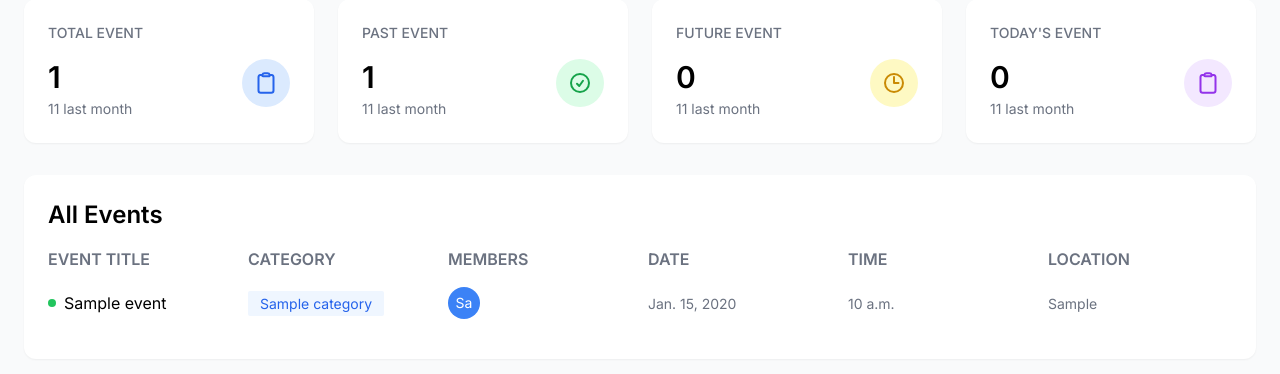
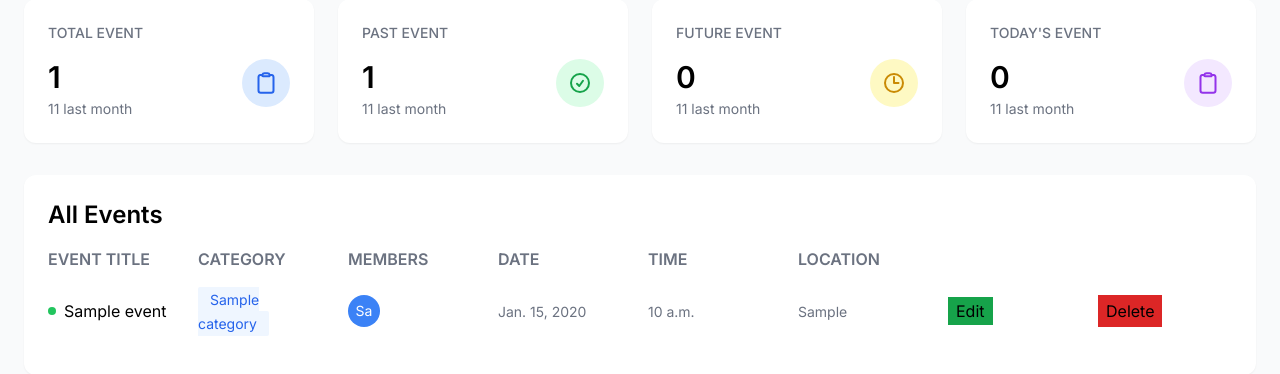
Before and after one commit to mashukabashar/phitron-django-assignment-1, a Django app: page /events/dashboard/ in a window 1280 px wide. Shown: the part 97-471 px from the top of the page. Run offline with Django 5.2, Linux system fonts and the light colour scheme; tables that the repository leaves empty hold one stand-in row (values such as "Sample post"); some libraries are stand-ins or nearby versions.

Commit message:
module 8.5 completed

```diff
--- a/events/templates/dashboard.html
+++ b/events/templates/dashboard.html
@@ -178,7 +178,7 @@
                 </p>
 
 
-                <div class="grid grid-cols-6 text-medium font-semibold text-gray-500 mb-4 gap-4">
+                <div class="grid grid-cols-8 text-medium font-semibold text-gray-500 mb-4 gap-4">
 
 
                     <div>EVENT TITLE</div>
@@ -193,10 +193,12 @@
 
                     <div>LOCATION </div>
 
+                    {% comment %} <div>EDIT </div> {% endcomment %}
+
                 </div>
 
                 {% for event in events %}
-                <div class="grid grid-cols-6 items-center mb-4 gap-4">
+                <div class="grid grid-cols-8 items-center mb-4 gap-4">
 
 
                     <div class="flex items-center gap-2">
@@ -232,6 +234,14 @@
                         <span class="text-gray-500 text-sm">{{event.location}}</span>
                     </div>
 
+                    <div>
+                        <a href='{% url "update-event" event.id %}' class="px-2 py-1 bg-green-600">Edit</a>
+                    </div>
+
+                    <div>
+                        <button class="px-2 py-1 bg-red-600">Delete</span>
+                    </div>
+
                 </div>
                 {% endfor %}
 
--- a/events/urls.py
+++ b/events/urls.py
@@ -1,5 +1,5 @@
 from django.urls import path
-from events.views import dashboard, test, create_event, view_event
+from events.views import dashboard, test, create_event, view_event, update_event
 
 urlpatterns = [
     # path('show_event/',show_event),
@@ -9,5 +9,6 @@ urlpatterns = [
     path("dashboard/",dashboard, name='dashboard'),
     path("test/",test),
     path("create-event/",create_event, name="create-event"),
-    path("view-event/",view_event)
+    path("view-event/",view_event),
+    path("update-event/<int:id>/",update_event, name="update-event"),
 ]
--- a/events/views.py
+++ b/events/views.py
@@ -106,3 +106,22 @@ def view_event(request):
 
     categories=Category.objects.prefetch_related('event').all()
     return render(request, "show_event.html",{"categories":categories})
+
+
+def update_event(request, id):
+    event=Event.objects.get(id=id)
+
+    participants=Participant.objects.all()
+    form = EventModelForm(instance=event)  # For GET & instance for update
+
+    if request.method == "POST":
+        form = EventModelForm(request.POST, instance=event) # instance for update
+
+        if form.is_valid():
+
+            form.save()
+            messages.success(request,'Event Updated Successfully')
+            return redirect('update-event', id)
+
+    context={"form":form}
+    return render(request, "event_form.html", context)
```
